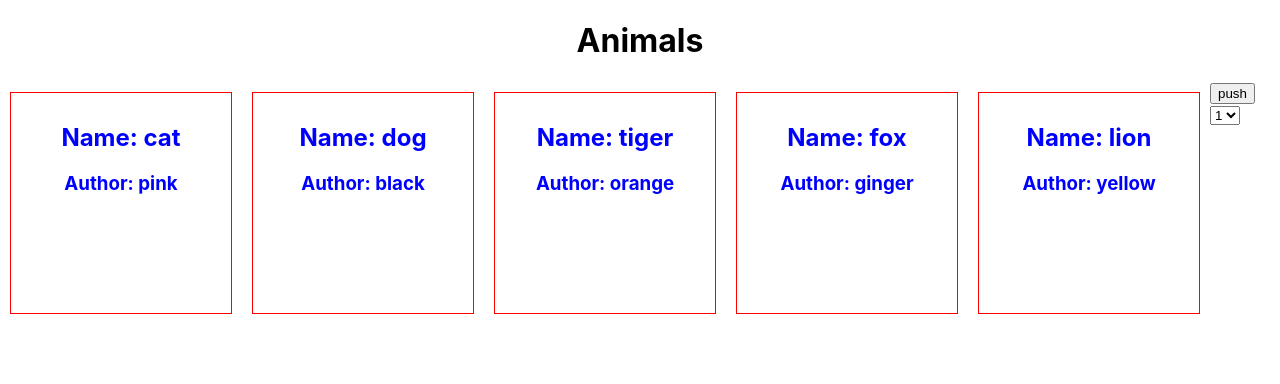
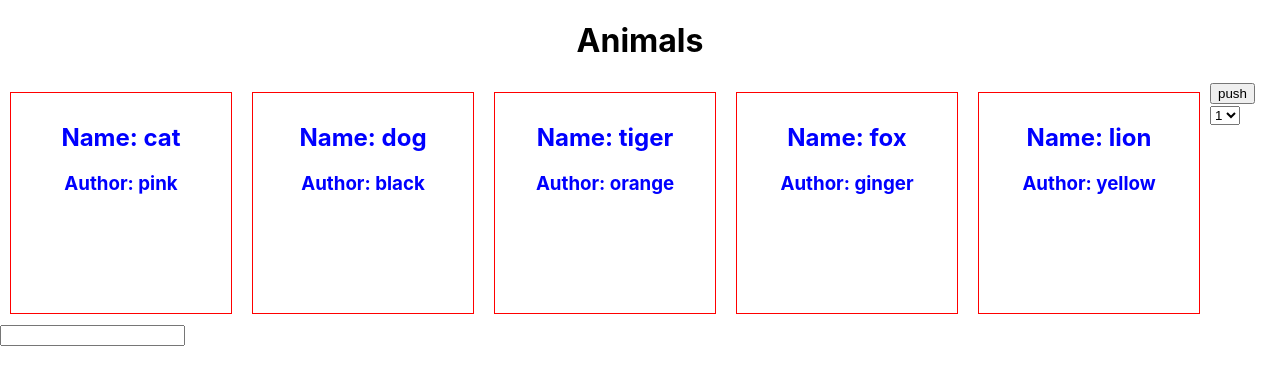
Before and after one commit to rzatalibov555/React_lesson, a React (Create React App) app in the folder app/: page / in a window 1280 px wide. Shown: the top 384 px of the page. Built offline with nearby package versions, Linux system fonts and the light colour scheme.

Commit message:
when we use standart function then we use .bind(this), if we use arrow function then we can call function without .bind(this)

```diff
--- a/app/src/App.js
+++ b/app/src/App.js
@@ -25,6 +25,12 @@ class App extends React.Component {
   }
 
 
+  inputHandler = (e)=>{
+    console.log(e.target.value)
+    this.setState({
+      title: e.target.value
+    })
+  }
 
 
   eventHandler(title) {
@@ -48,7 +54,7 @@ class App extends React.Component {
       <div>
 
         <div style={{textAlign:'center'}}>
-          <h1>{this.state.title}</h1>
+          <h1 onClick={this.inputHandler}>{this.state.title}</h1>
         </div>
 
         <div className='App'>
@@ -63,11 +69,19 @@ class App extends React.Component {
           {/* <button onClick={this.eventHandler}>push</button> */}
           <button onClick={this.eventHandler.bind(this)}>push</button>
 
-          <select onChange= {this.eventHandler.bind(this)}>
+          {/* <select onChange= {this.eventHandler.bind(this)}>
+            <option>1</option>
+            <option>2</option>
+            <option>3</option>
+          </select> */}
+
+          <select onChange= {this.inputHandler}>
             <option>1</option>
             <option>2</option>
             <option>3</option>
           </select>
+
+          <input type='text' onChange={this.inputHandler} />
         </div>
       </div>
 
```
